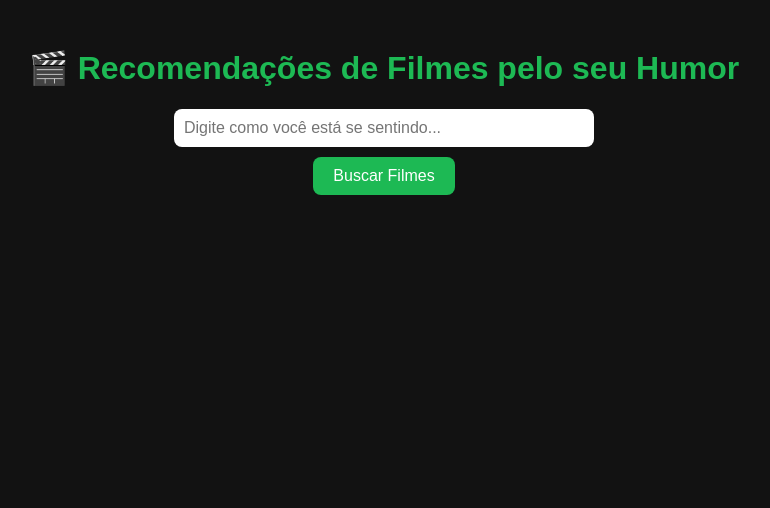
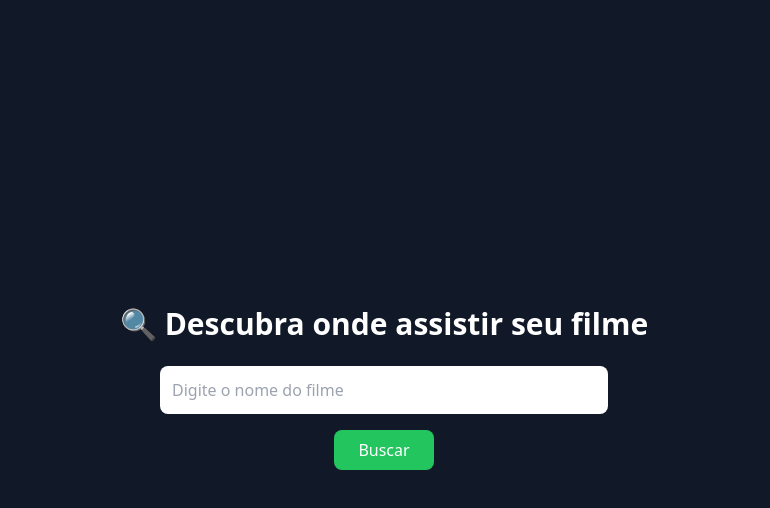
Before and after one commit to dolzaan/filmes, a website: page index.html in a window 1280 px wide. Shown: the whole page, without its empty margins (256-1026 px from the left). Drawn offline with nearby package versions, Linux system fonts and the light colour scheme.

Commit message:
atualizacao

```diff
--- a/index.html
+++ b/index.html
@@ -1,125 +1,56 @@
 <!DOCTYPE html>
 <html lang="pt-BR">
 <head>
-  <meta charset="UTF-8">
-  <meta name="viewport" content="width=device-width, initial-scale=1.0">
-  <title>🎬 Filmes por Humor</title>
-  <style>
-    body {
-      background-color: #121212;
-      color: white;
-      font-family: Arial, sans-serif;
-      display: flex;
-      flex-direction: column;
-      align-items: center;
-      padding: 20px;
-    }
-    h1 {
-      color: #1DB954;
-    }
-    input {
-      width: 400px;
-      padding: 10px;
-      border-radius: 8px;
-      border: none;
-      font-size: 16px;
-    }
-    button {
-      margin-top: 10px;
-      padding: 10px 20px;
-      border: none;
-      border-radius: 8px;
-      background: #1DB954;
-      color: white;
-      cursor: pointer;
-      font-size: 16px;
-    }
-    .filmes {
-      margin-top: 20px;
-      display: grid;
-      grid-template-columns: repeat(auto-fill, minmax(200px, 1fr));
-      gap: 15px;
-      width: 100%;
-      max-width: 1000px;
-    }
-    .filme {
-      background: #1e1e1e;
-      padding: 10px;
-      border-radius: 8px;
-      display: flex;
-      flex-direction: column;
-      align-items: center;
-      text-align: center;
-    }
-    .filme img {
-      width: 100%;
-      border-radius: 8px;
-    }
-    .filme h3 {
-      margin: 10px 0 5px;
-    }
-    .filme p {
-      font-size: 14px;
-      color: #ccc;
-    }
-    .streamings {
-      font-size: 12px;
-      margin-top: 8px;
-      color: #1DB954;
-    }
-  </style>
+  <meta charset="UTF-8" />
+  <meta name="viewport" content="width=device-width, initial-scale=1.0" />
+  <title>Onde Assistir</title>
+  <script src="https://cdn.tailwindcss.com"></script>
 </head>
-<body>
-  <h1>🎬 Recomendações de Filmes pelo seu Humor</h1>
-  <input id="humorInput" placeholder="Digite como você está se sentindo...">
-  <button onclick="recomendar()">Buscar Filmes</button>
+<body class="bg-gray-900 text-white min-h-screen flex flex-col items-center justify-center p-4">
+  <h1 class="text-3xl font-bold mb-6 flex items-center gap-2">
+    🔍 Descubra onde assistir seu filme
+  </h1>
 
-  <div class="filmes" id="listaFilmes"></div>
+  <div class="flex flex-col items-center w-full max-w-md">
+    <input id="movieInput" type="text" placeholder="Digite o nome do filme"
+      class="w-full p-3 rounded-lg text-black mb-4 outline-none" />
+    <button id="searchBtn"
+      class="bg-green-500 px-6 py-2 rounded-lg hover:bg-green-600 transition">
+      Buscar
+    </button>
+  </div>
+
+  <div id="results" class="mt-6 w-full max-w-lg flex flex-wrap gap-4 justify-center"></div>
 
   <script>
-    async function recomendar() {
-      const humor = document.getElementById('humorInput').value.trim();
-      const lista = document.getElementById('listaFilmes');
-      lista.innerHTML = "<p>Carregando...</p>";
+    document.getElementById("searchBtn").addEventListener("click", async () => {
+      const movie = document.getElementById("movieInput").value.trim();
+      const resultsDiv = document.getElementById("results");
+      resultsDiv.innerHTML = "";
 
-      try {
-        const resposta = await fetch("http://localhost:3000/recomendar", {
-          method: "POST",
-          headers: { "Content-Type": "application/json" },
-          body: JSON.stringify({ humor })
-        });
+      if (!movie) {
+        resultsDiv.innerHTML = "<p class='text-red-400'>Digite um nome válido.</p>";
+        return;
+      }
 
-        const dados = await resposta.json();
-        lista.innerHTML = "";
+      const res = await fetch(`http://localhost:3000/streaming/${encodeURIComponent(movie)}`);
+      const data = await res.json();
 
-        if (dados.length > 0) {
-          dados.forEach(filme => {
-            const poster = filme.poster_path
-              ? `https://image.tmdb.org/t/p/w200${filme.poster_path}`
-              : "https://via.placeholder.com/200x300?text=Sem+Imagem";
+      if (!data.providers.length) {
+        resultsDiv.innerHTML = "<p class='text-gray-300'>Não encontrado em streaming no Brasil.</p>";
+        return;
+      }
 
-            const streamings = filme.streaming && filme.streaming.length > 0
-              ? filme.streaming.join(", ")
-              : "Não disponível em streaming";
-
-            lista.innerHTML += `
-              <div class="filme">
-                <img src="${poster}" alt="${filme.title}">
-                <h3>${filme.title}</h3>
-                <p>${filme.overview || "Sem descrição disponível."}</p>
-                <div class="streamings">Disponível em: ${streamings}</div>
-              </div>
-            `;
-          });
-        } else {
-          lista.innerHTML = "<p>Não encontrei filmes para esse humor 😢</p>";
-        }
-
-      } catch (erro) {
-        lista.innerHTML = "<p>Erro ao buscar filmes. Tente novamente.</p>";
-        console.error("Erro:", erro);
-      }
-    }
+      data.providers.forEach(p => {
+        const div = document.createElement("div");
+        div.className = "flex flex-col items-center bg-gray-800 p-4 rounded-lg shadow";
+        div.innerHTML = `
+          <img src="https://image.tmdb.org/t/p/original${p.logo_path}" alt="${p.provider_name}" class="w-16 h-16 mb-2 rounded">
+          <p>${p.provider_name}</p>
+        `;
+        resultsDiv.appendChild(div);
+      });
+    });
   </script>
 </body>
 </html>
```
Also changed, not shown: server.js (+38 -52 lines), 2 other files.
